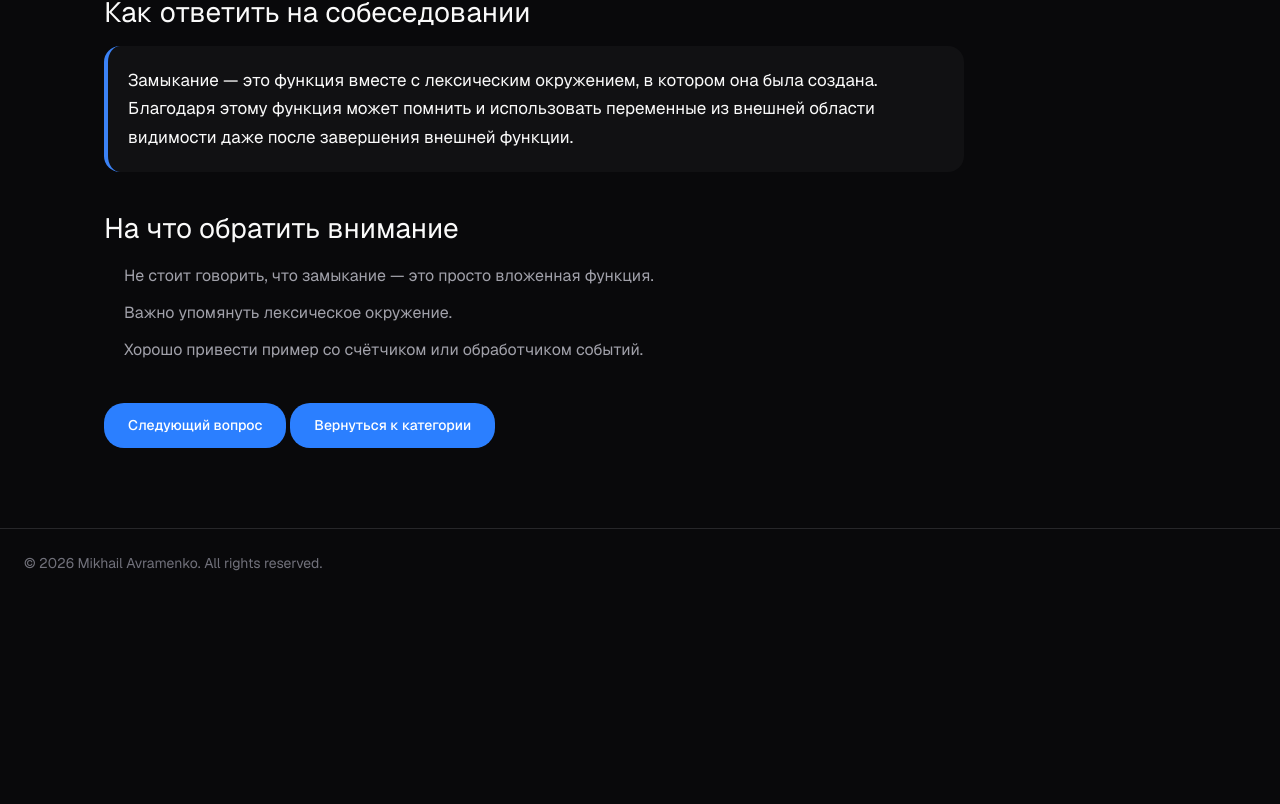
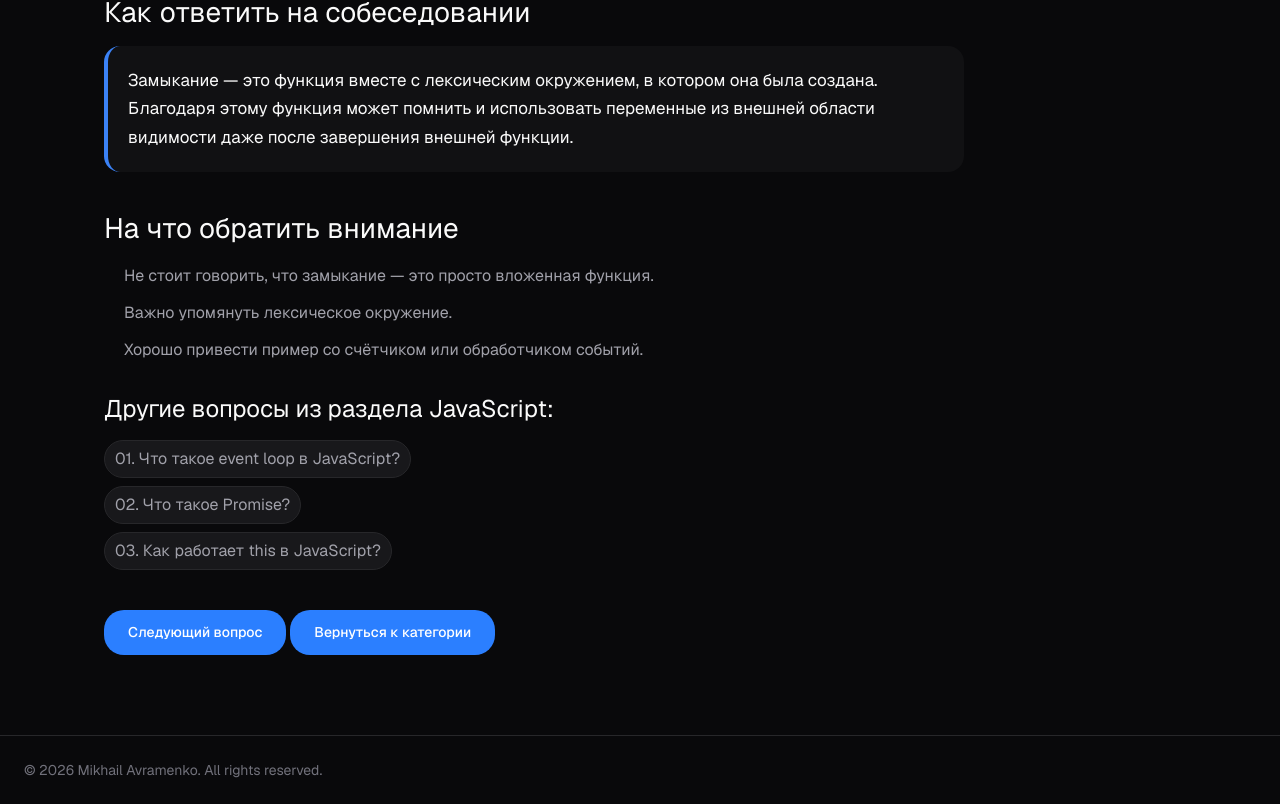
Before and after one commit to avramenkomy/portfolio, a Next.js app: page /interview/javascript/closure in a window 1280 px wide. Shown: the part 1442-2246 px from the top of the page. Before the commit the page ends 2039 px from the top, so only its background shows below. Built offline with nearby package versions, Linux system fonts and the light colour scheme; no server answers.

Commit message:
feat: add related interview questions

```diff
--- a/src/app/interview/[category]/[slug]/page.js
+++ b/src/app/interview/[category]/[slug]/page.js
@@ -57,6 +57,12 @@ export default async function InterviewQuestionPage({ params }) {
 
   const nextQuestion = questions[currentQuestionIndex + 1];
   const prevQuestion = questions[currentQuestionIndex - 1];
+
+  const otherQuestionsInThisCategory = questions
+    .filter(item => item.slug !== slug)
+    .filter(item => item.slug !== nextQuestion?.slug)
+    .filter(item => item.slug !== prevQuestion?.slug)
+    .slice(0, 3);
 
   return (
     <main className={styles.page}>
@@ -119,6 +125,23 @@ export default async function InterviewQuestionPage({ params }) {
         </section>
       </article>
 
+      {otherQuestionsInThisCategory.length > 0 &&
+        <section className={styles.otherQuestions}>
+          <h2 className={styles.otherQuestionsTitle}>
+            Другие вопросы из раздела {category.title}:
+          </h2>
+
+          {otherQuestionsInThisCategory.map((item, index) => (
+            <Link
+              key={item.slug}
+              href={`/interview/${category.slug}/${item.slug}`}
+            >
+              {`${index + 1}`.padStart(2, '0')}. {item.title}
+            </Link>
+          ))}
+        </section>
+      }
+
       <section className={styles.questionFooter}>
         {prevQuestion &&
           <Button href={`/interview/${category.slug}/${prevQuestion.slug}`}>
--- a/src/app/interview/interview.module.scss
+++ b/src/app/interview/interview.module.scss
@@ -171,6 +171,42 @@
   font-size: 14px;
 }
 
+.otherQuestions {
+  margin: 32px 0 0 ;
+  display: flex;
+  flex-direction: column;
+  gap: 8px;
+
+  a {
+    border: 1px solid var(--border);
+    border-radius: 999px;
+    width: fit-content;
+    padding: 6px 10px;
+    background: var(--card);
+    color: var(--muted-foreground);
+    text-decoration: none;
+    transition:
+      transform 0.2s ease,
+      border-color 0.2s ease,
+      background-color 0.2s ease,
+      box-shadow 0.2s ease;
+  }
+
+  a:hover {
+    transform: translateY(-4px);
+    border-color: var(--accent);
+    background: var(--card-hover);
+    box-shadow: 0 20px 40px rgb(0 0 0 / 20%);
+  }
+}
+
+.otherQuestionsTitle {
+  margin: 0 0 8px;
+  color: var(--foreground);
+  font-size: 24px;
+  line-height: 1.2;
+}
+
 .categoryMeta {
   margin: 12px 0 0;
   width: fit-content;
```
